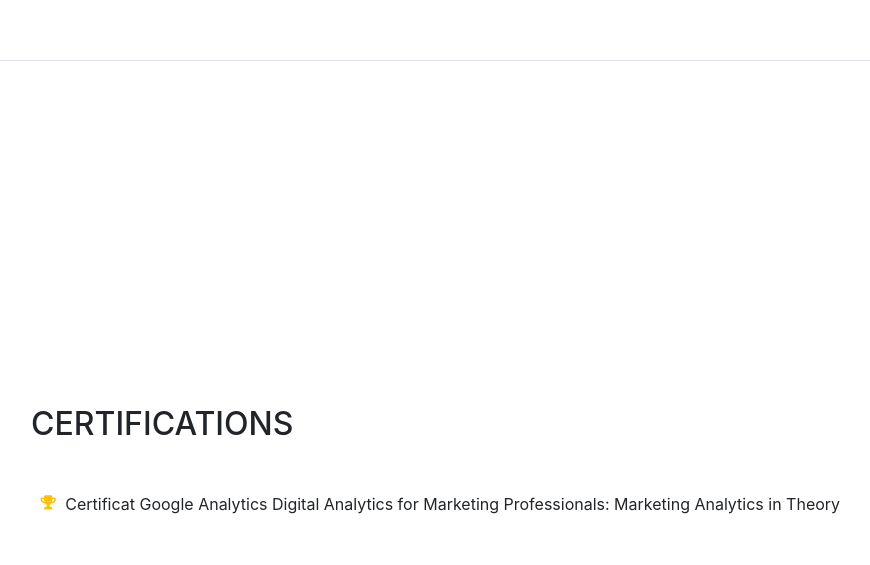
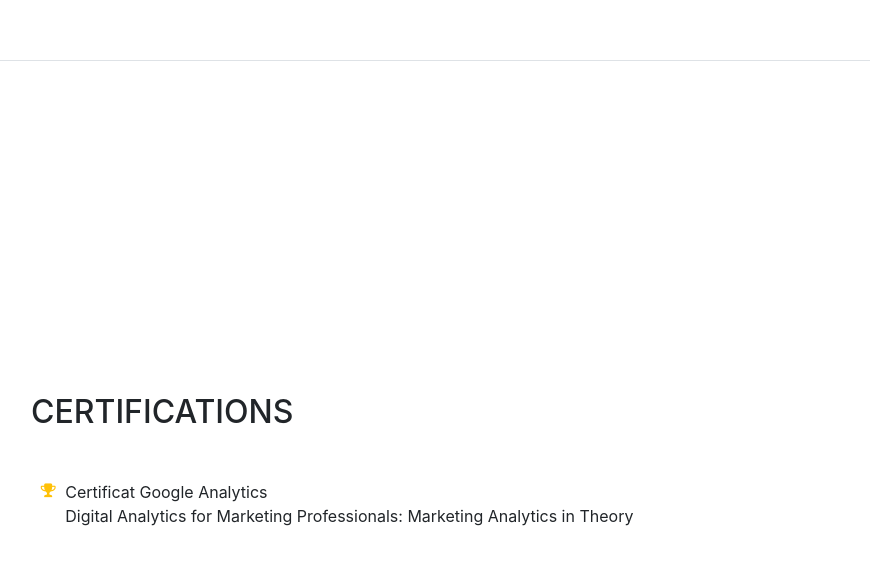
Before and after one commit to georgewillems/georgewillems.github.io, a website with bundled scripts: page index.html in a window 1280 px wide. Shown: the part 4244-4809 px from the top of the page, without its empty margins (289-1159 px from the left). Built offline with nearby package versions, Linux system fonts and the light colour scheme; a web font is replaced by a local one.

Commit message:
Update index.html

```diff
--- a/index.html
+++ b/index.html
@@ -277,7 +277,7 @@
           <ul class="fa-ul mb-0">
             <li>
               <i class="fa-li fa fa-trophy text-warning"></i>
-              Certificat Google Analytics
+              Certificat Google Analytics</li>
               <i class="fa-li fa fa-trophy text-warning"></i>
             Digital Analytics for Marketing Professionals: Marketing Analytics in Theory</li>
 
```
